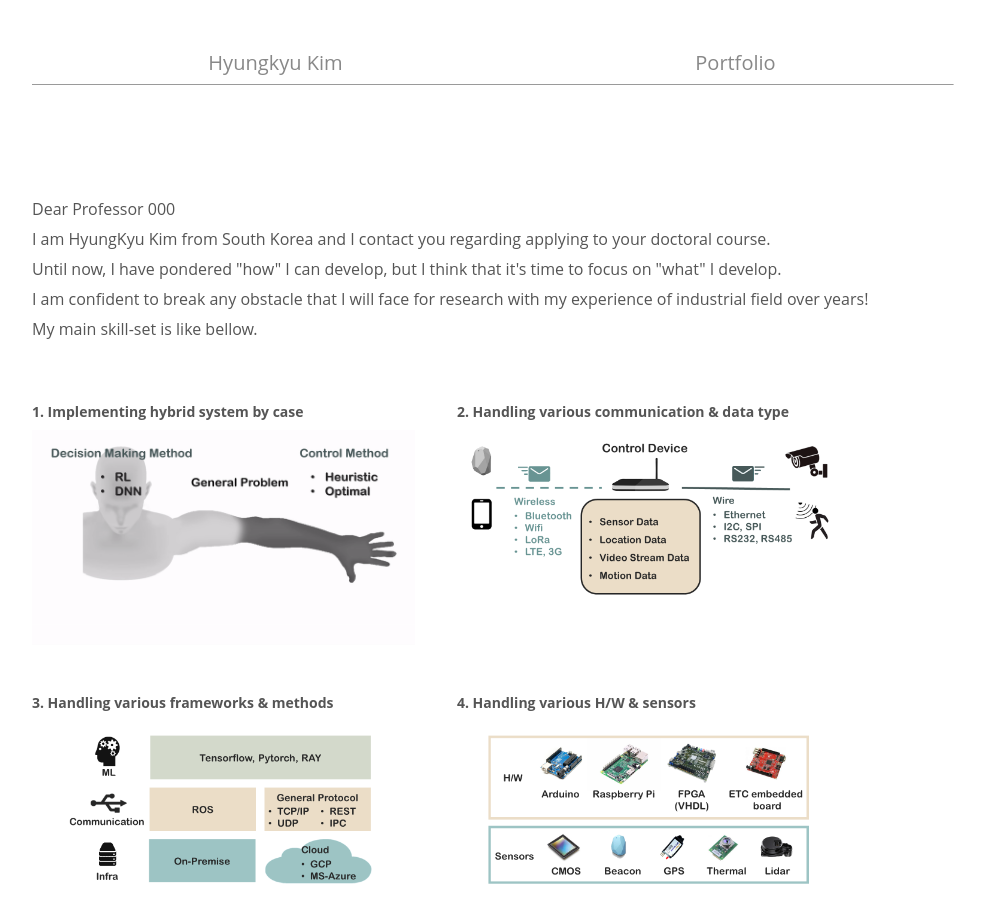
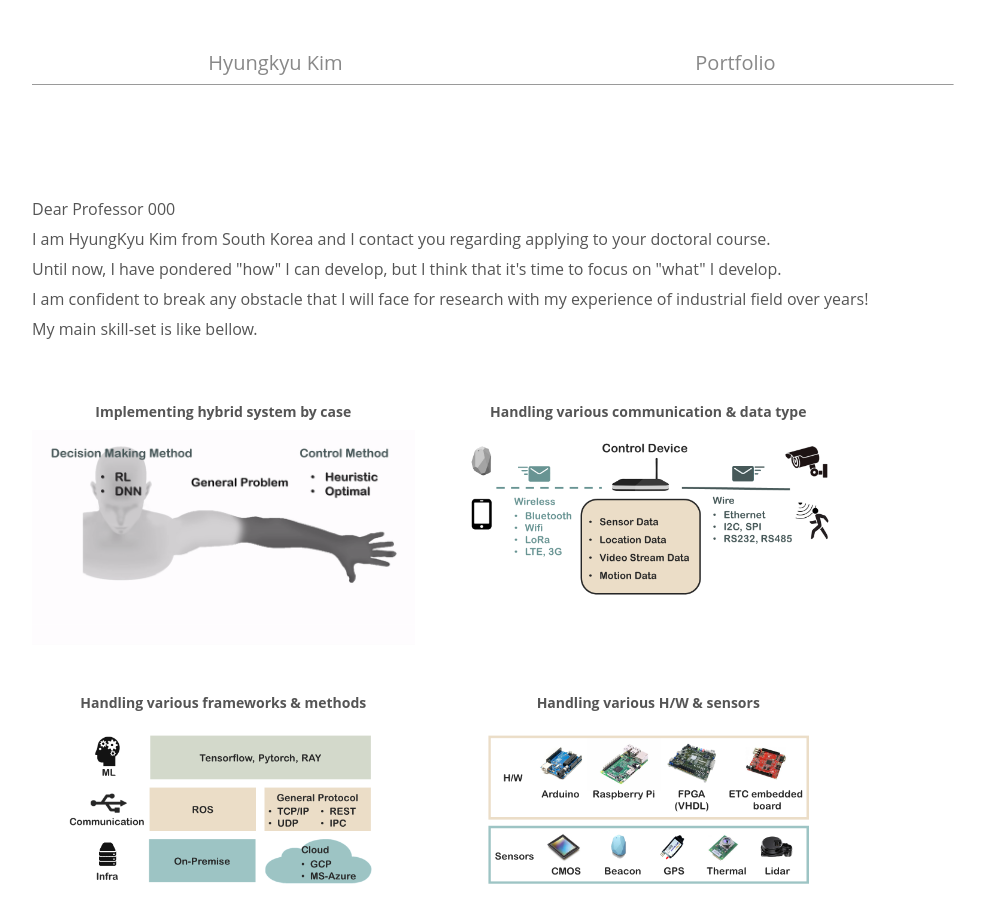
Before and after one commit to HyungKyu-Kim/HyungKyu-Kim.github.io, a Jekyll site: the page built from mail.md, in a window 1280 px wide and 900 px high. Shown: the whole window, without its empty margins (148-1133 px from the left). Built offline with Jekyll 4.4.1, drawn with Linux system fonts in a browser that asks for light colours.

Commit message:
Modify mail

```diff
--- a/mail.md
+++ b/mail.md
@@ -13,11 +13,11 @@ My main skill-set is like bellow.
 <br>
 <div class="brief">
   <div class="partial_img">
-    <div>1. Implementing hybrid system by case</div>
+    <div style="text-align:center">Implementing hybrid system by case</div>
     <img src="/images/mail/skill1.gif" alt="">
   </div>
   <div class="partial_img">
-    <div>2. Handling various communication & data type</div>
+    <div style="text-align:center">Handling various communication & data type</div>
     <img src="/images/mail/skill2.png" alt="">
   </div>
 </div>
@@ -25,11 +25,11 @@ My main skill-set is like bellow.
 
 <div class="brief">
   <div class="partial_img">
-    <div>3. Handling various frameworks & methods</div>
+    <div style="text-align:center">Handling various frameworks & methods</div>
     <img src="/images/mail/skill3.png" alt="">
   </div>
   <div class="partial_img">
-    <div>4. Handling various H/W & sensors</div>
+    <div style="text-align:center">Handling various H/W & sensors</div>
     <img src="/images/mail/skill4.png" alt="">
   </div>
 </div>
@@ -48,15 +48,15 @@ Main projects that I have been in charge of are followings.
     font-weight: bold;
     font-size: 14px;">
   <div class="brief_l">
-    <div>{{ brf.pjt1 }}</div>
+    <div style="text-align:center">{{ brf.pjt1 }}</div>
     <a href="{{ brf.url1 | relative_url }}"> <img src="{{ brf.img1 }}" alt=""> </a>
   </div>
   <div class="brief_m">
-    <div>{{ brf.pjt2 }}</div>
+    <div style="text-align:center">{{ brf.pjt2 }}</div>
     <a href="{{ brf.url2 | relative_url }}"><img src="{{ brf.img2 }}" alt=""></a>
   </div>
   <div class="brief_r">
-    <div>{{ brf.pjt3 }}</div>
+    <div style="text-align:center">{{ brf.pjt3 }}</div>
     <a href="{{ brf.url3 | relative_url }}"><img src="{{ brf.img3 }}" alt=""></a>
   </div>
 </div>
```
Also changed, not shown: 2 other files.
